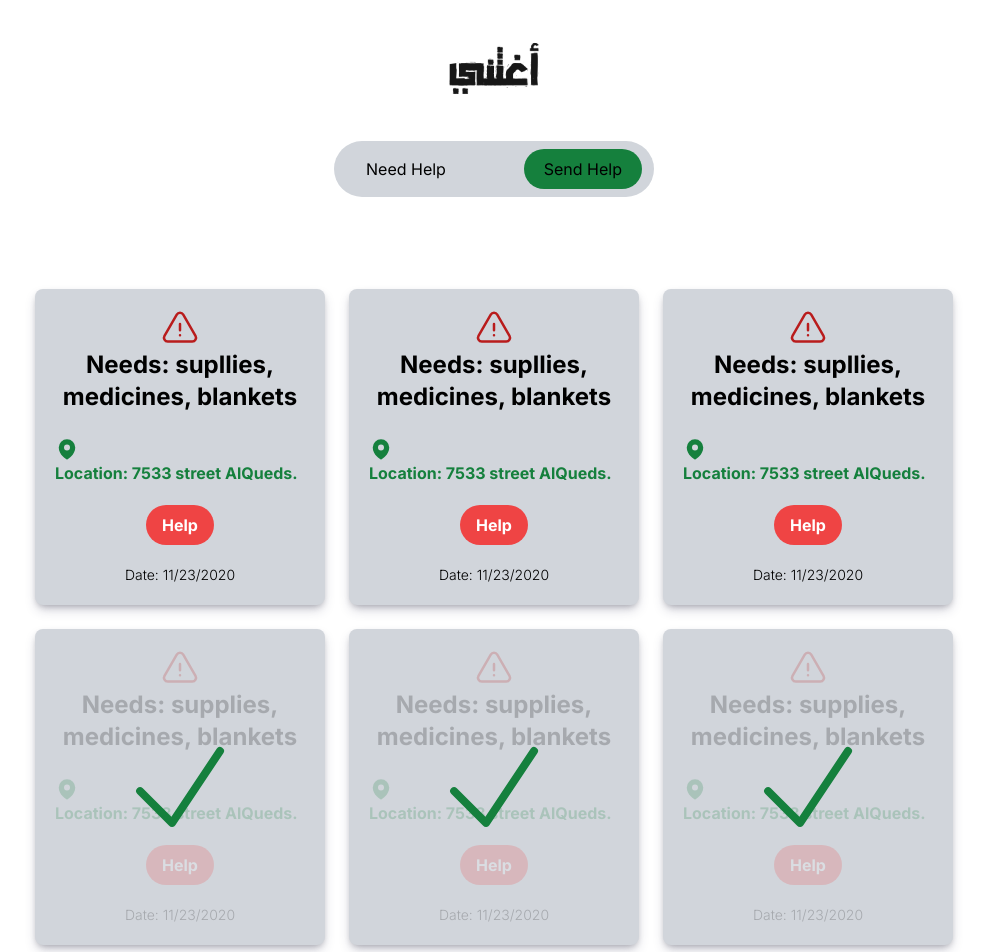
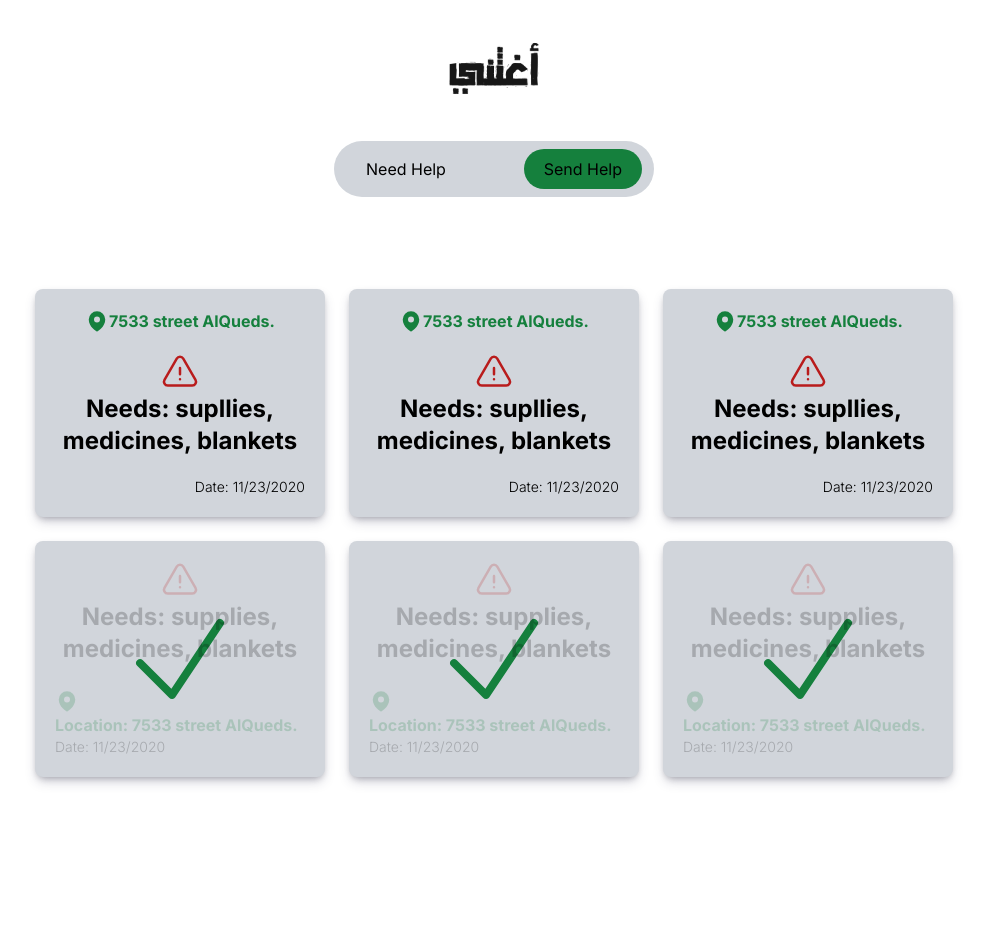
Before and after one commit to okcha4ever/aghitni, a Next.js app: page /send-help in a window 1280 px wide. Shown: the top 952 px of the page, without its empty margins (146-1133 px from the left). After the commit the page ends 829 px from the top, so only its background shows below. Built offline with nearby package versions, Linux system fonts and the light colour scheme.

Commit message:
modified Send-help.tsx cards when not 'completed'

```diff
--- a/src/components/Header.tsx
+++ b/src/components/Header.tsx
@@ -6,12 +6,13 @@ import { usePathname } from "next/navigation";
 
 const Header = () => {
   const pathname = usePathname();
-  const isNeedHelpPage = pathname === "/need-help";
-  const isSendHelpPage = pathname === "/send-help";
+  const isNeedHelpPage = pathname.includes("/need-help");
+  const isSendHelpPage = pathname.includes("/send-help");
 
   const focusButton = "rounded-full bg-green-700 px-7 py-2 sm:px-5 sm:py-2";
 
-  const inFocusButton = "rounded-full px-7 py-2 hover:bg-green-200 sm:px-5 sm:py-2";
+  const inFocusButton =
+    "rounded-full px-7 py-2 hover:bg-green-200 sm:px-5 sm:py-2";
 
   return (
     <center className="w-full">
--- a/src/components/Send-help.tsx
+++ b/src/components/Send-help.tsx
@@ -1,18 +1,35 @@
-import React from "react";
-import Image from "next/image";
-import AghitniLogo from "./AghitniLogo";
+// Modified cards that are not completed
+// todo: Oussama, modify the cards when they are completed to look the same
+
 const SendHelp = () => {
   return (
     <section className="container m-3 mx-auto flex-col items-center justify-between">
       <main className="flex flex-col items-center justify-center sm:mt-5 lg:mt-10">
-
         <div className="mt-15 flex flex-wrap items-center justify-center gap-6 p-10 sm:mx-5">
           {[1, 2, 3].map((index) => (
             <div
               key={index}
-              className="w-fit rounded-lg bg-gray-300 p-5 px-5 text-center font-bold shadow-[rgba(50,50,93,0.25)_0px_6px_12px_-2px,_rgba(0,0,0,0.3)_0px_3px_7px_-3px] sm:w-1/2 sm:px-5 md:w-1/3 lg:w-1/4"
+              className="w-fit space-y-5 rounded-lg bg-gray-300 p-5 px-5 text-center font-bold shadow-[rgba(50,50,93,0.25)_0px_6px_12px_-2px,_rgba(0,0,0,0.3)_0px_3px_7px_-3px] sm:w-1/2 sm:px-5 md:w-1/3 lg:w-1/4"
             >
-              <h1 className=" inli text-2xl text-black">
+              <p className="flex flex-row items-center justify-center  text-green-700">
+                <span>
+                  <svg
+                    xmlns="http://www.w3.org/2000/svg"
+                    viewBox="0 0 24 24"
+                    fill="currentColor"
+                    className="h-6 w-6"
+                  >
+                    <path
+                      fillRule="evenodd"
+                      d="M11.54 22.351l.07.04.028.016a.76.76 0 00.723 0l.028-.015.071-.041a16.975 16.975 0 001.144-.742 19.58 19.58 0 002.683-2.282c1.944-1.99 3.963-4.98 3.963-8.827a8.25 8.25 0 00-16.5 0c0 3.846 2.02 6.837 3.963 8.827a19.58 19.58 0 002.682 2.282 16.975 16.975 0 001.145.742zM12 13.5a3 3 0 100-6 3 3 0 000 6z"
+                      clipRule="evenodd"
+                    />
+                  </svg>
+                </span>
+                7533 street AlQueds.
+              </p>
+
+              <h1 className="text-2xl text-black">
                 <div className="flex items-center justify-center">
                   <svg
                     xmlns="http://www.w3.org/2000/svg"
@@ -32,28 +49,7 @@ const SendHelp = () => {
                 Needs: supllies, medicines, blankets
               </h1>
 
-              <br />
-              <p className="text-left text-green-700">
-                <span>
-                  <svg
-                    xmlns="http://www.w3.org/2000/svg"
-                    viewBox="0 0 24 24"
-                    fill="currentColor"
-                    className="h-6 w-6"
-                  >
-                    <path
-                      fillRule="evenodd"
-                      d="M11.54 22.351l.07.04.028.016a.76.76 0 00.723 0l.028-.015.071-.041a16.975 16.975 0 001.144-.742 19.58 19.58 0 002.683-2.282c1.944-1.99 3.963-4.98 3.963-8.827a8.25 8.25 0 00-16.5 0c0 3.846 2.02 6.837 3.963 8.827a19.58 19.58 0 002.682 2.282 16.975 16.975 0 001.145.742zM12 13.5a3 3 0 100-6 3 3 0 000 6z"
-                      clipRule="evenodd"
-                    />
-                  </svg>
-                </span>
-                Location: 7533 street AlQueds.
-              </p>
-              <button className="m-5 rounded-full bg-red-500 px-4 py-2 font-bold text-white hover:bg-red-700 ">
-                Help
-              </button>
-              <p className="text-left text-center text-sm font-light">
+              <p className="flex w-full justify-end text-left text-sm font-light">
                 Date: 11/23/2020
               </p>
             </div>
@@ -115,15 +111,8 @@ const SendHelp = () => {
                   </span>
                   Location: 7533 street AlQueds.
                 </p>
-                <button
-                  className="m-5 rounded-full bg-red-500 px-4 py-2 font-bold text-white  "
-                  disabled={true}
-                >
-                  Help
-                </button>
-                <p className="text-left text-center text-sm font-light">
-                  Date: 11/23/2020
-                </p>
+
+                <p className="text-left text-sm font-light">Date: 11/23/2020</p>
               </div>
             </div>
           ))}
```
